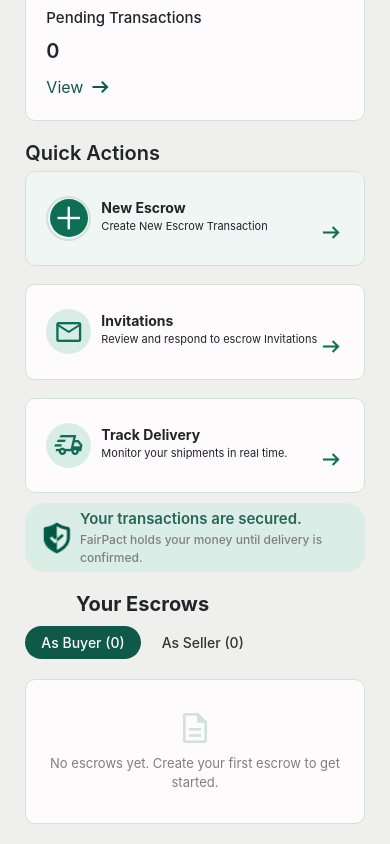
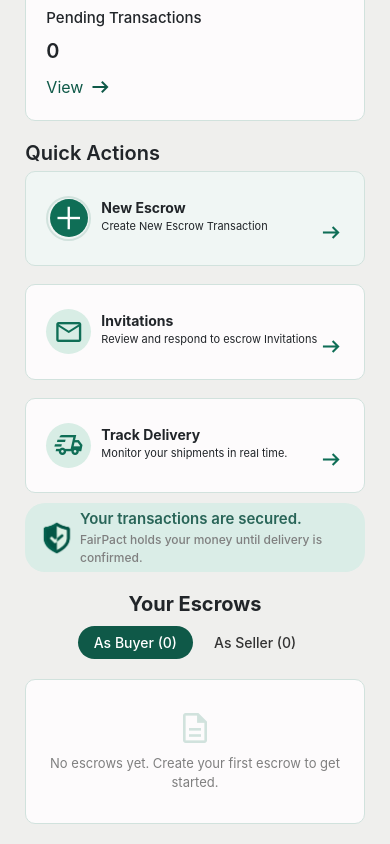
Before and after one commit to Adedeji69/FairPact, a React (Vite) app: page /user/dashboard in a window 390 px wide. Shown: the part 950-1794 px from the top of the page. Built offline with nearby package versions, Linux system fonts and the light colour scheme.

Commit message:
User escrow 420px below fix

```diff
--- a/src/styles/EscrowTabs.css
+++ b/src/styles/EscrowTabs.css
@@ -88,3 +88,13 @@
         text-align: center;
     }
 }
+@media (max-width: 420px) {
+    .escrowTabsTop {
+
+       margin: auto;
+    }
+
+    .escrowTitle {
+        text-align: center;
+    }
+}
```
